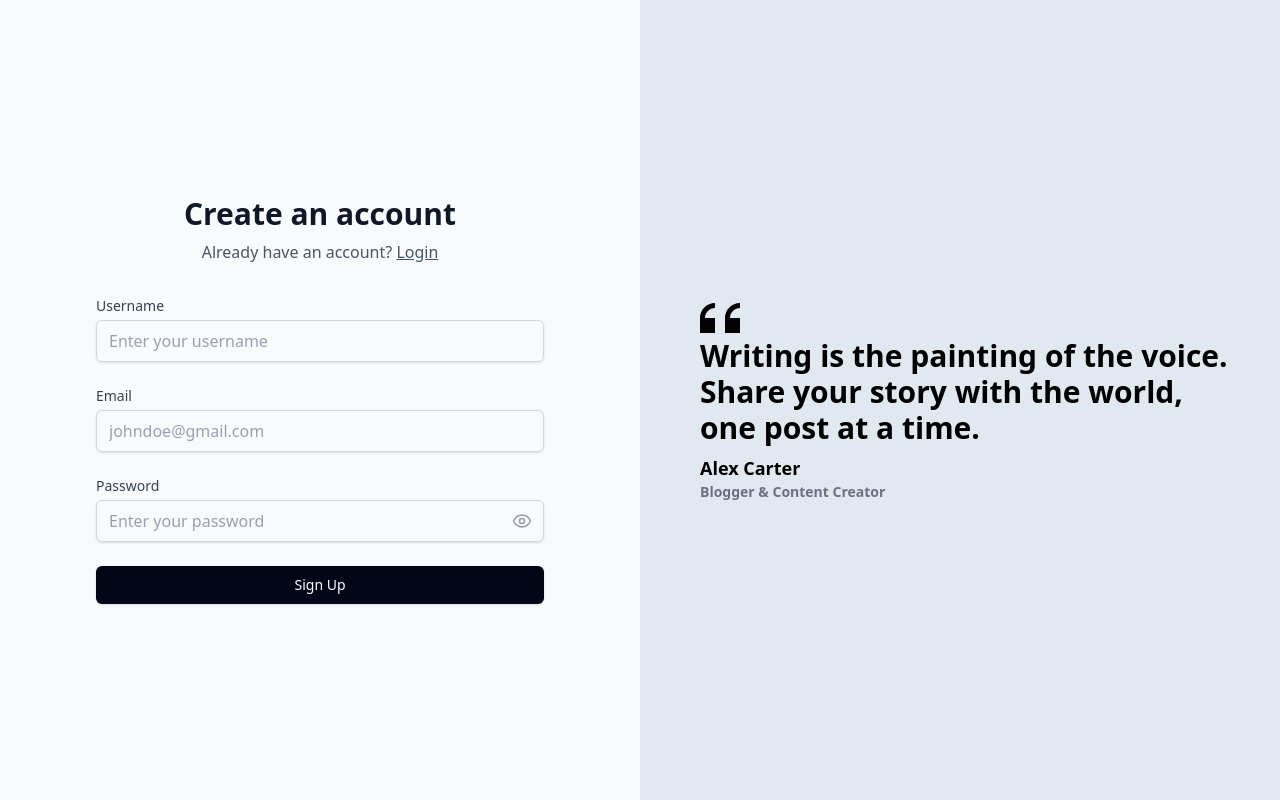
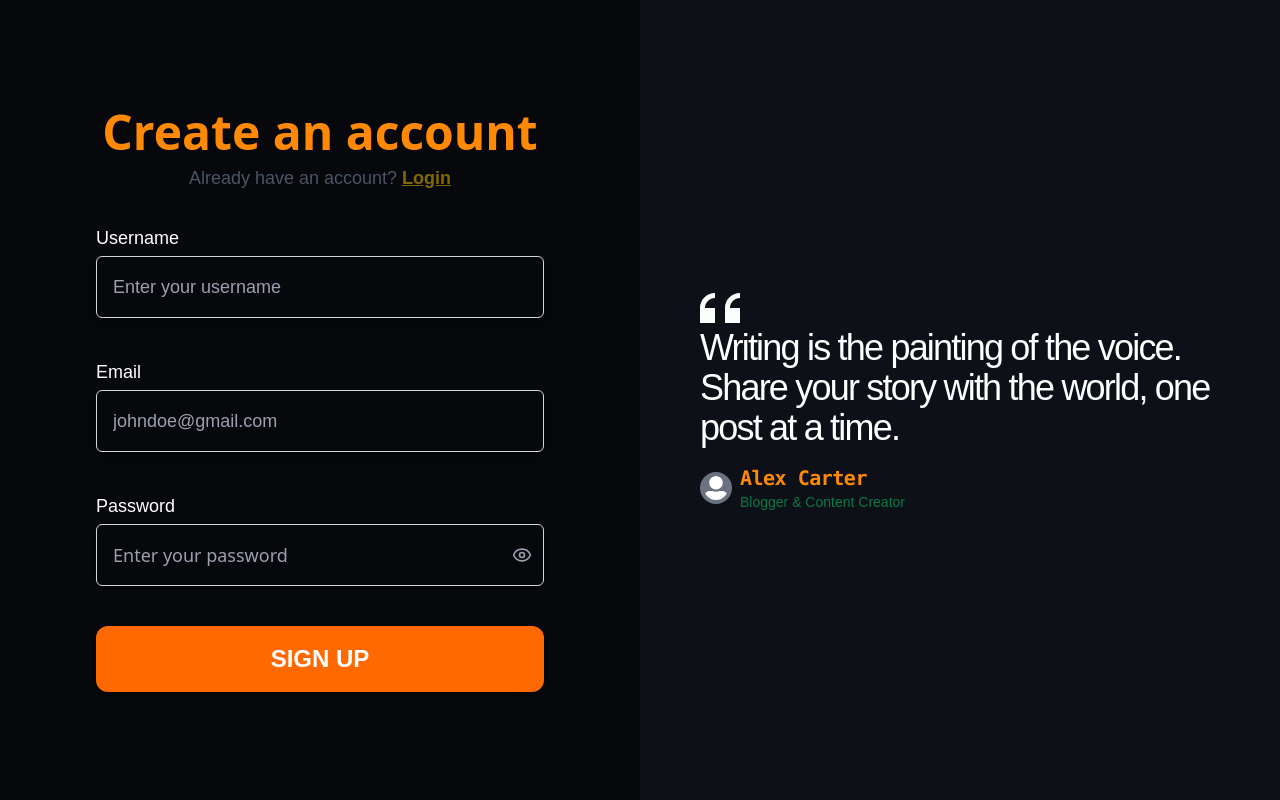
Before and after one commit to joyxcode2005/Medium-serverless, a React (Vite) app in the folder frontend/: page /signup in a window 1280 px wide. Built offline with nearby package versions, Linux system fonts and the light colour scheme.

Commit message:
ui fixes #1

```diff
--- a/frontend/src/components/LabelledInput.tsx
+++ b/frontend/src/components/LabelledInput.tsx
@@ -19,7 +19,7 @@ const LabelledInputField = ({
     <div>
       <label
         htmlFor={id}
-        className="block text-sm font-medium text-gray-700 mb-1"
+        className="block text-lg capitalize font-winky text-white mb-1"
       >
         {label}
       </label>
@@ -30,7 +30,7 @@ const LabelledInputField = ({
         placeholder={placeholder}
         value={value}
         onChange={onChange}
-        className="w-full px-3 py-2 border border-gray-300 rounded-md shadow-sm placeholder-gray-400 focus:outline-none focus:ring-2 focus:ring-slate-500 focus:border-slate-500"
+        className="w-full px-4 text-lg py-4 border border-gray-300 rounded-md shadow-lg placeholder-gray-400 focus:outline-none focus:ring-2 focus:ring-slate-500 focus:border-slate-500 text-white font-winky"
         required
       />
     </div>
--- a/frontend/src/components/Quote.tsx
+++ b/frontend/src/components/Quote.tsx
@@ -1,14 +1,29 @@
-
+import { FaUserAlt } from "react-icons/fa";
 
 const Quote = () => {
   return (
-    <div className="bg-slate-200 h-screen flex items-start justify-center flex-col pl-15 pr-10">
-      <img src={"/images/commas.svg"} alt="double_inverted_commas" className="w-10 h-10 rotate-180" />
-      <span className="font-semibold text-3xl">Writing is the painting of the voice. Share your story with the world, one post at a time.</span>
-      <span className="font-bold text-lg mt-2">Alex Carter</span>
-      <span className="font-semibold text-sm text-gray-500">Blogger & Content Creator</span>
+    <div className="bg-[#0d1117] h-screen flex items-start justify-center flex-col pl-15 pr-10">
+      <img
+        src={"/images/commas.svg"}
+        alt="double_inverted_commas"
+        className="w-10 h-10 rotate-180 text-white invert"
+      />
+      <span className="font-extralight text-4xl text-white font-winky tracking-tighter">
+        Writing is the painting of the voice. Share your story with the world,
+        one post at a time.
+      </span>
+      <div className="flex items-center justify-center gap-2 mt-4">
+        <FaUserAlt className="h-8 w-8 text-white bg-gray-500 p-1 rounded-full" />
+        <div className="flex flex-col">
+          <span className="font-bold font-mono tracking-tight text-xl text-orange-400">Alex Carter</span>
+          <span className="font-extralight text-sm font-winky text-green-400/50">
+            Blogger & Content Creator
+          </span>
+        </div>
+      </div>
+
     </div>
-  )
-}
+  );
+};
 
-export default Quote
+export default Quote;
--- a/frontend/src/components/Signup.tsx
+++ b/frontend/src/components/Signup.tsx
@@ -32,17 +32,17 @@ const Signup = () => {
   };
 
   return (
-    <div className="min-h-screen flex items-center justify-center bg-gray-50 py-12 px-4 sm:px-6 lg:px-8">
+    <div className="min-h-screen flex items-center justify-center bg-[#06080b] py-12 px-4 sm:px-6 lg:px-8">
       <div className="max-w-md w-full space-y-8">
         <>
           <div className="text-center">
-            <h2 className="text-3xl font-bold text-gray-900 mb-2">
+            <h2 className="text-5xl font-extrabold text-orange-400 mb-2">
               Create an account
             </h2>
-            <p className="text-gray-600">
+            <p className="text-gray-600 text-lg font-winky">
               Already have an account?{" "}
               <Link
-                className="text-slate-600 hover:text-slate-800 underline"
+                className="text-yellow-400/50 hover:text-yellow-400 underline font-semibold text-lg"
                 to="/signin"
               >
                 Login
@@ -50,7 +50,7 @@ const Signup = () => {
             </p>
           </div>
 
-          <form className="space-y-6">
+          <form className="space-y-10">
             <LabelledInputField
               id="username"
               label="Username"
@@ -82,7 +82,7 @@ const Signup = () => {
             <div>
               <label
                 htmlFor="password"
-                className="block text-sm font-medium text-gray-700 mb-1"
+                className="block text-lg capitalize font-winky text-white mb-1"
               >
                 Password
               </label>
@@ -99,7 +99,7 @@ const Signup = () => {
                       password: e.target.value,
                     })
                   }
-                  className="w-full px-3 py-2 border border-gray-300 rounded-md shadow-sm placeholder-gray-400 focus:outline-none focus:ring-2 focus:ring-slate-500 focus:border-slate-500"
+                  className="w-full px-4 text-lg text-white py-4 border border-gray-300 rounded-md shadow-sm placeholder-gray-400 focus:outline-none focus:ring-2 focus:ring-slate-500 focus:border-slate-500"
                   required
                 />
                 <button
@@ -146,7 +146,7 @@ const Signup = () => {
 
             <button
               onClick={handleSignup}
-              className="w-full flex justify-center py-2 px-4 border border-transparent rounded-md shadow-sm text-sm font-medium text-white bg-slate-950 hover:bg-slate-800 focus:outline-none focus:ring-2 focus:ring-offset-2 focus:ring-slate-500 transition-colors duration-200 cursor-pointer"
+              className="w-full flex justify-center py-4 px-6 border border-transparent rounded-xl shadow-sm text-2xl font-semibold text-white bg-orange-500 hover:bg-orange-400 focus:outline-none focus:ring-2 focus:ring-offset-2 focus:ring-slate-500 transition-colors duration-200 cursor-pointer uppercase font-winky"
             >
               Sign Up
             </button>
--- a/frontend/src/index.css
+++ b/frontend/src/index.css
@@ -1,3 +1,8 @@
 @import "tailwindcss";
+@import url("https://fonts.googleapis.com/css2?family=Winky+Rough:ital,wght@0,300..900;1,300..900&display=swap");
 
 @custom-variant dark (&:where(.dark, .dark *));
+
+@theme {
+  --font-winky: "Winky Rough", sans-serif;
+}
--- a/frontend/src/pages/SignupPage.tsx
+++ b/frontend/src/pages/SignupPage.tsx
@@ -4,7 +4,7 @@ import Quote from "../components/Quote";
 
 const SignupPage = () => {
   return (
-    <div className="h-screen w-full grid grid-cols-1 md:grid-cols-2">
+    <div className="h-screen w-full grid grid-cols-1 md:grid-cols-2 ">
       <div className="">
         <Signup />
       </div>
```
